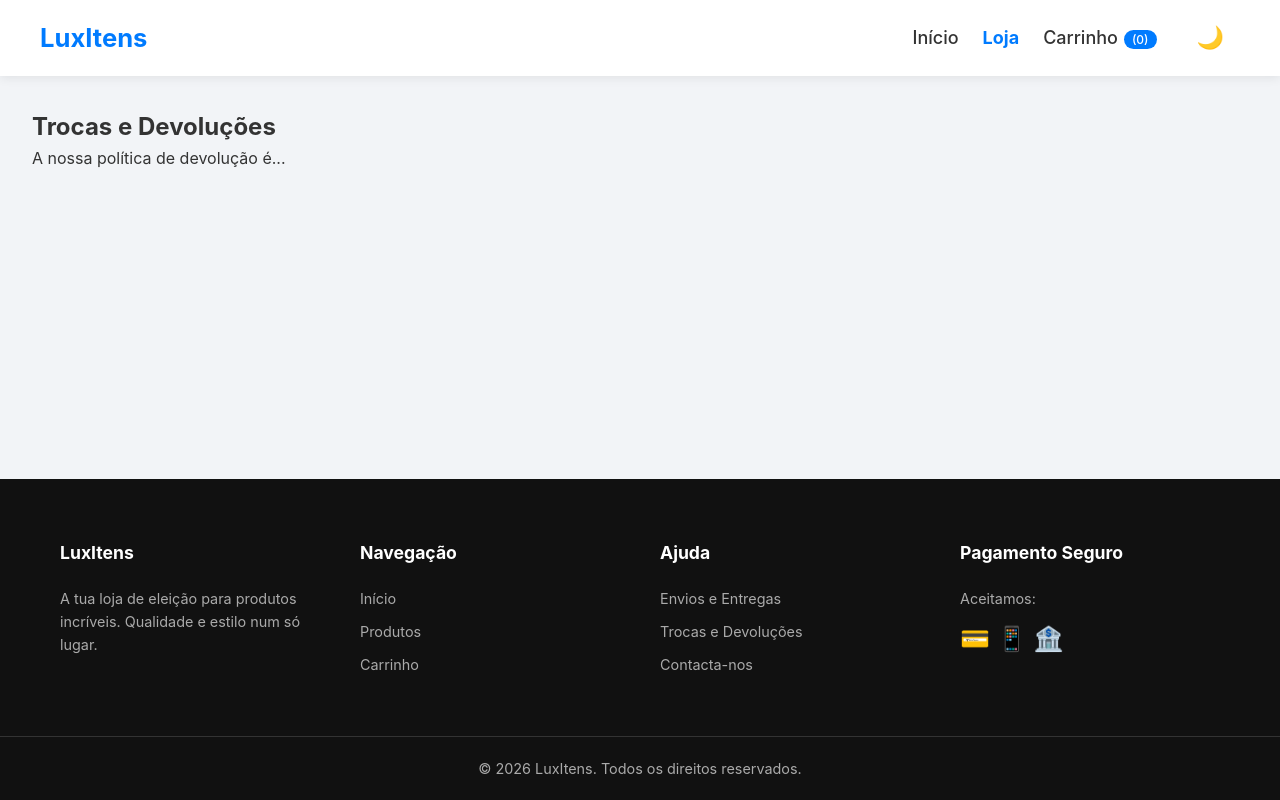
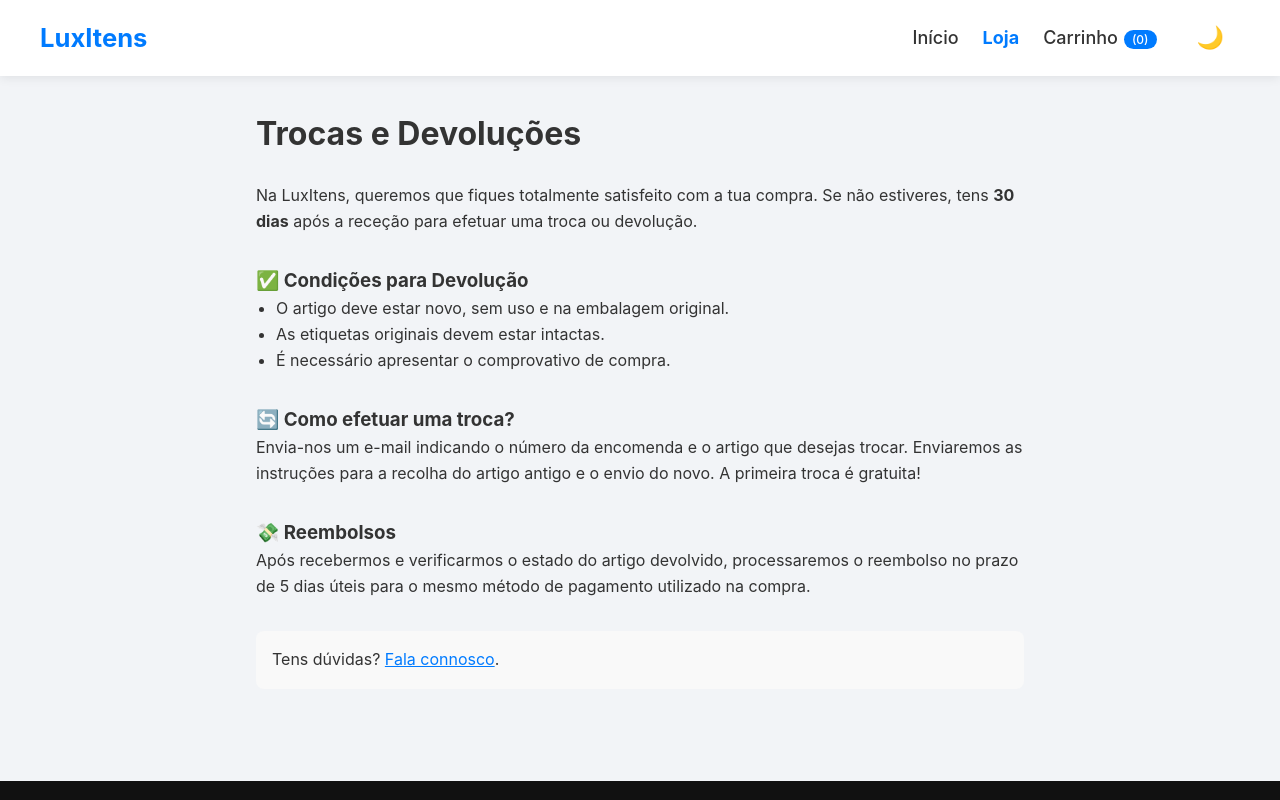
Before and after one commit to duaz24/react-ecommerce, a React (Create React App) app: page /devolucoes in a window 1280 px wide. Shown: the top 800 px of the page. Built offline with nearby package versions, Linux system fonts and the light colour scheme.

Commit message:
Revise Returns component layout and content

```diff
--- a/src/pages/Returns.js
+++ b/src/pages/Returns.js
@@ -1,10 +1,44 @@
 import React from 'react';
+import { Link } from 'react-router-dom';
 
 export default function Returns() {
   return (
-    <div style={{ padding: "2rem" }}>
-      <h2>Trocas e Devoluções</h2>
-      <p>A nossa política de devolução é...</p>
+    <div style={{ maxWidth: "800px", margin: "0 auto", padding: "2rem 1rem", lineHeight: "1.6" }}>
+      <h1 style={{ fontSize: "2rem", marginBottom: "1.5rem", color: "#333" }}>Trocas e Devoluções</h1>
+
+      <section style={{ marginBottom: "2rem" }}>
+        <p>
+          Na LuxItens, queremos que fiques totalmente satisfeito com a tua compra. Se não estiveres, tens <strong>30 dias</strong> após a receção para efetuar uma troca ou devolução.
+        </p>
+      </section>
+
+      <section style={{ marginBottom: "2rem" }}>
+        <h3>✅ Condições para Devolução</h3>
+        <ul style={{ paddingLeft: "20px" }}>
+          <li>O artigo deve estar novo, sem uso e na embalagem original.</li>
+          <li>As etiquetas originais devem estar intactas.</li>
+          <li>É necessário apresentar o comprovativo de compra.</li>
+        </ul>
+      </section>
+
+      <section style={{ marginBottom: "2rem" }}>
+        <h3>🔄 Como efetuar uma troca?</h3>
+        <p>
+          Envia-nos um e-mail indicando o número da encomenda e o artigo que desejas trocar. Enviaremos as instruções para a recolha do artigo antigo e o envio do novo.
+          A primeira troca é gratuita!
+        </p>
+      </section>
+
+      <section style={{ marginBottom: "2rem" }}>
+        <h3>💸 Reembolsos</h3>
+        <p>
+          Após recebermos e verificarmos o estado do artigo devolvido, processaremos o reembolso no prazo de 5 dias úteis para o mesmo método de pagamento utilizado na compra.
+        </p>
+      </section>
+
+      <div style={{ marginTop: "2rem", padding: "1rem", backgroundColor: "#f9f9f9", borderRadius: "8px" }}>
+        <p>Tens dúvidas? <Link to="/contactos" style={{ color: "#007bff" }}>Fala connosco</Link>.</p>
+      </div>
     </div>
   );
 }
```
